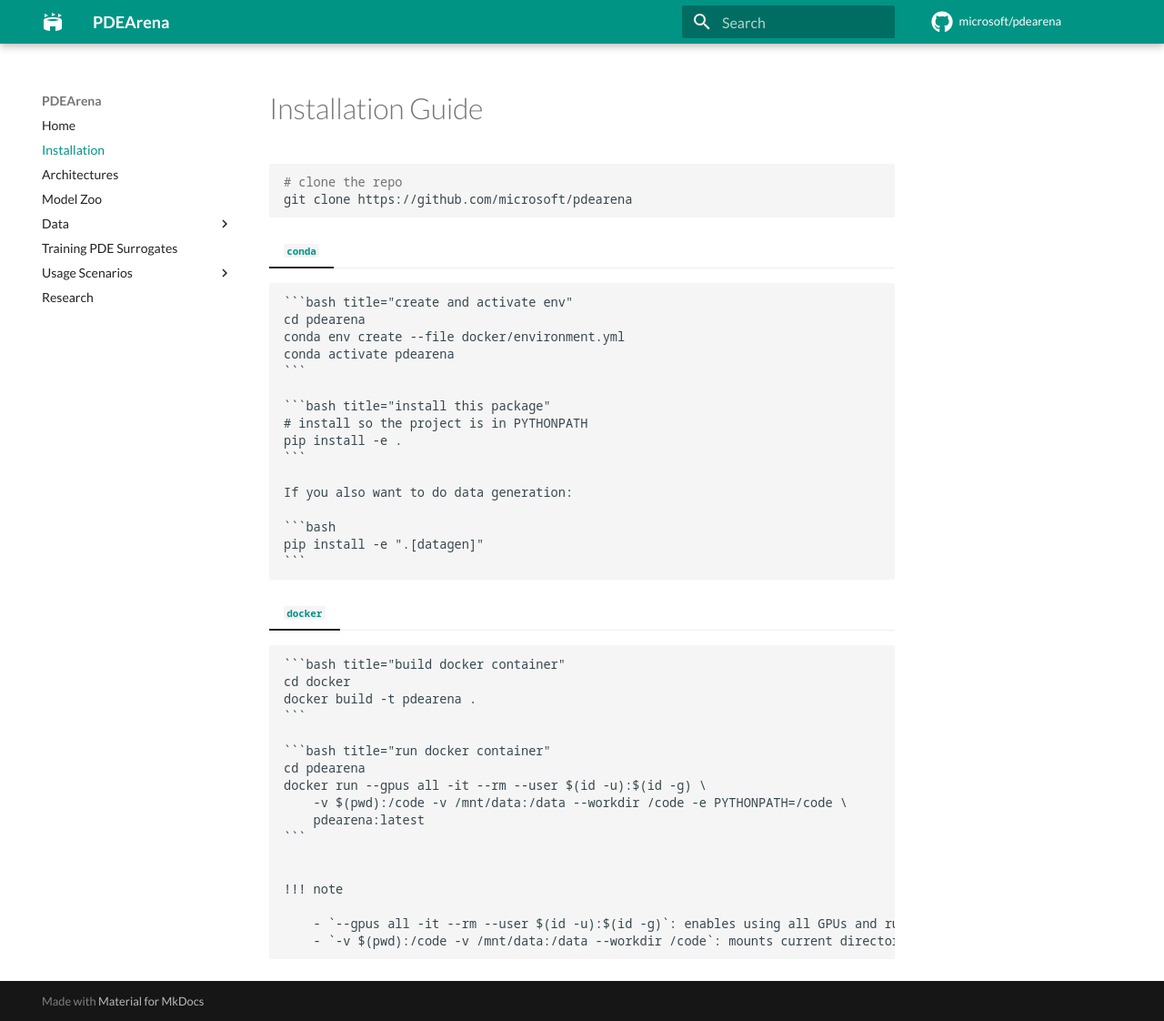
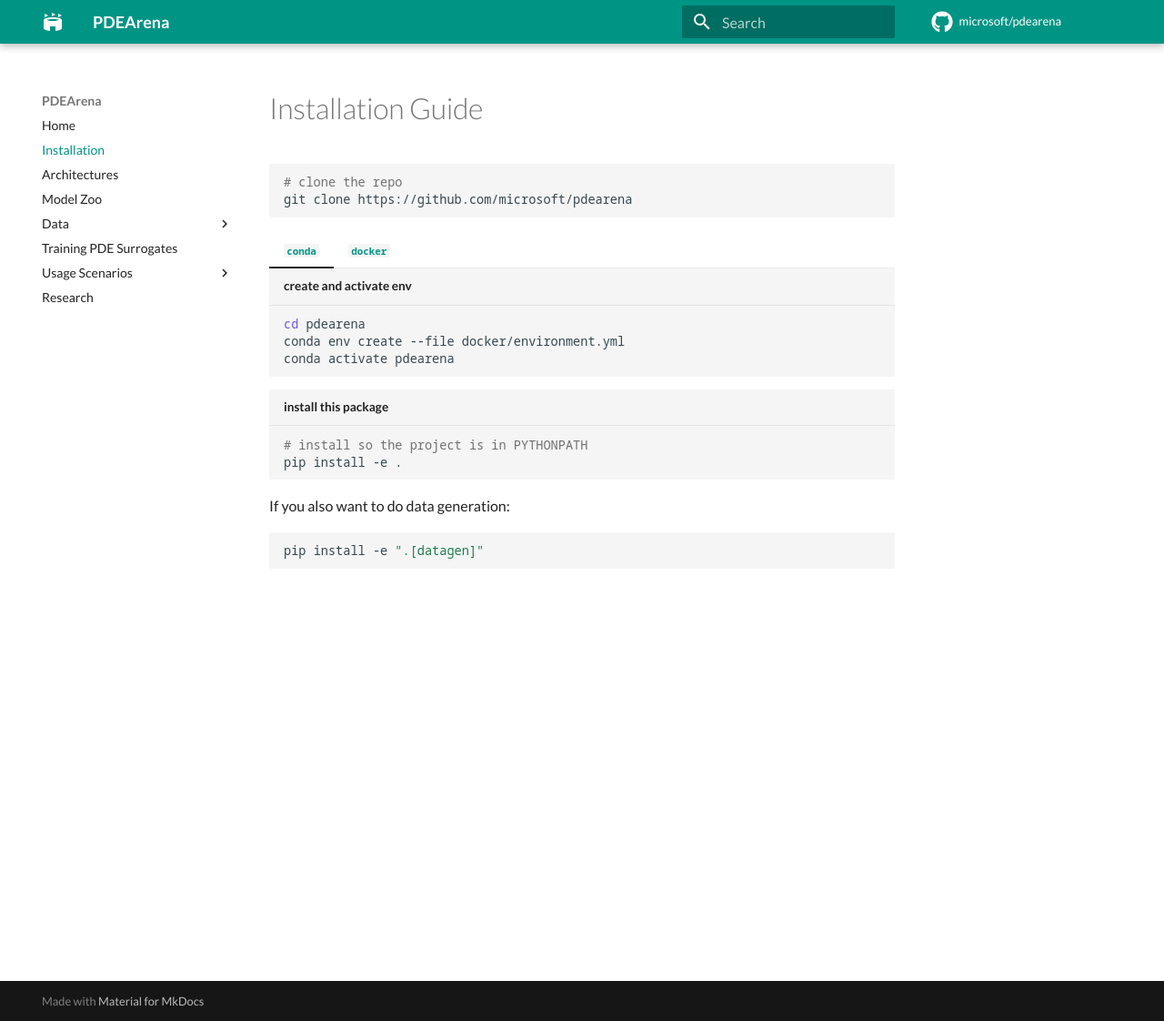
Before and after one commit to pdearena/pdearena, an MkDocs documentation site: the page built from docs/install.md, in a window 1280 px wide and 1122 px high. Shown: the whole window at 91% size. Built offline with MkDocs 1.6.1 and Material for MkDocs 9.7.7, drawn with Linux system fonts in a browser that asks for light colours; comment, search, counter and statistics services are not loaded.

`````diff
--- a/docs/install.md
+++ b/docs/install.md
@@ -7,43 +7,42 @@ git clone https://github.com/microsoft/pdearena
 
 === "`conda`"
 
-````
-```bash title="create and activate env"
-cd pdearena
-conda env create --file docker/environment.yml
-conda activate pdearena
-```
 
-```bash title="install this package"
-# install so the project is in PYTHONPATH
-pip install -e .
-```
+    ```bash title="create and activate env"
+    cd pdearena
+    conda env create --file docker/environment.yml
+    conda activate pdearena
+    ```
 
-If you also want to do data generation:
+    ```bash title="install this package"
+    # install so the project is in PYTHONPATH
+    pip install -e .
+    ```
 
-```bash
-pip install -e ".[datagen]"
-```
-````
+    If you also want to do data generation:
+
+    ```bash
+    pip install -e ".[datagen]"
+    ```
+
 
 === "`docker`"
 
-````
-```bash title="build docker container"
-cd docker
-docker build -t pdearena .
-```
 
-```bash title="run docker container"
-cd pdearena
-docker run --gpus all -it --rm --user $(id -u):$(id -g) \
-    -v $(pwd):/code -v /mnt/data:/data --workdir /code -e PYTHONPATH=/code \
-    pdearena:latest
-```
+    ```bash title="build docker container"
+    cd docker
+    docker build -t pdearena .
+    ```
+
+    ```bash title="run docker container"
+    cd pdearena
+    docker run --gpus all -it --rm --user $(id -u):$(id -g) \
+        -v $(pwd):/code -v /mnt/data:/data --workdir /code -e PYTHONPATH=/code \
+        pdearena:latest
+    ```
 
 
-!!! note
+    !!! note
 
-    - `--gpus all -it --rm --user $(id -u):$(id -g)`: enables using all GPUs and runs an interactive session with current user's UID/GUID to avoid `docker` writing files as root.
-    - `-v $(pwd):/code -v /mnt/data:/data --workdir /code`: mounts current directory and data directory (i.e. the cloned git repo) to `/code` and `/data` respectively, and use the `code` directory as the current working directory.
-````
+        - `--gpus all -it --rm --user $(id -u):$(id -g)`: enables using all GPUs and runs an interactive session with current user's UID/GUID to avoid `docker` writing files as root.
+        - `-v $(pwd):/code -v /mnt/data:/data --workdir /code`: mounts current directory and data directory (i.e. the cloned git repo) to `/code` and `/data` respectively, and use the `code` directory as the current working directory.
`````
Also changed, not shown: .pre-commit-config.yaml (+10 -9 lines).
